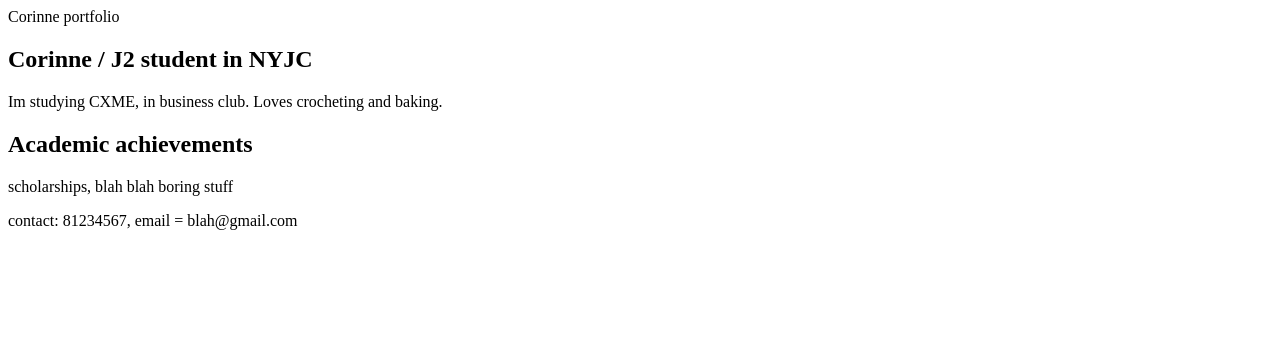
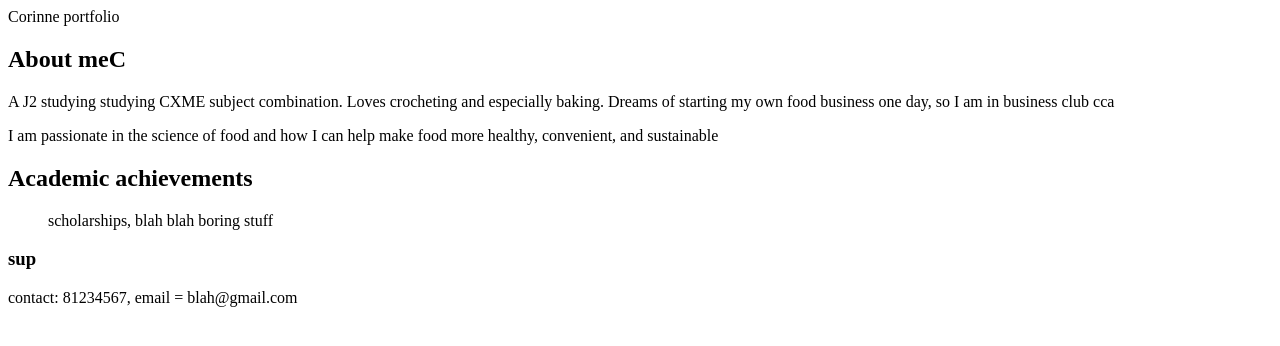
Before and after one commit to coryxn/coryxn.github.io, a plain HTML site: page index.html in a window 1280 px wide. Drawn offline with Linux system fonts and the light colour scheme.

Commit message:
Update index.html

```diff
--- a/index.html
+++ b/index.html
@@ -30,9 +30,11 @@
     It makes sense to use them for a portfolio, but perhaps not for an essay.
     -->
     <section>
-      <h1>Corinne / J2 student in NYJC</h1>
-      <p>Im studying CXME, in business club. Loves crocheting and baking.</p>
+      <h1>About meC</h1>
+      <p>A J2 studying studying CXME subject combination. Loves crocheting and especially baking.
+        Dreams of starting my own food business one day, so I am in business club cca</p>
     </section>
+      <p>I am passionate in the science of food and how I can help make food more healthy, convenient, and sustainable</p>
 
     <section>
       <h2>Academic achievements</h2>
@@ -41,10 +43,14 @@
       Use Google / ChatGPT to determine which is the most semantically appropriate element tag to use for each type of content:
       paragraph text, bulleted/numbered lists, tables, images, separators, ...
       -->
-      <p>scholarships, blah blah boring stuff</p>
+      <ul>scholarships, blah blah boring stuff</ul>
     </section>
 
-    <!-- Add more sections for your remaining headers -->
+    <section>
+      <h3>sup</h3>
+
+
+    </section>
 
     <!--
     The (optional) <footer> HTML element represents content that appears at the bottom of every page in a group of pages.
```
